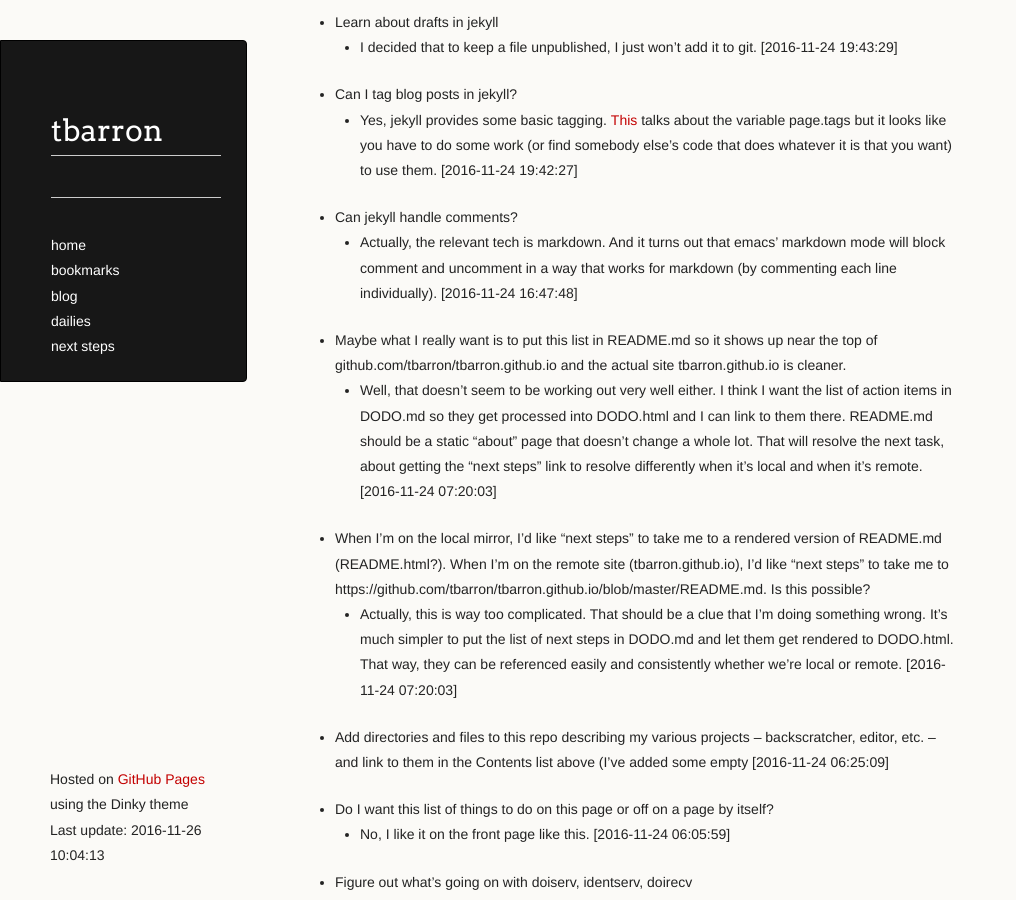
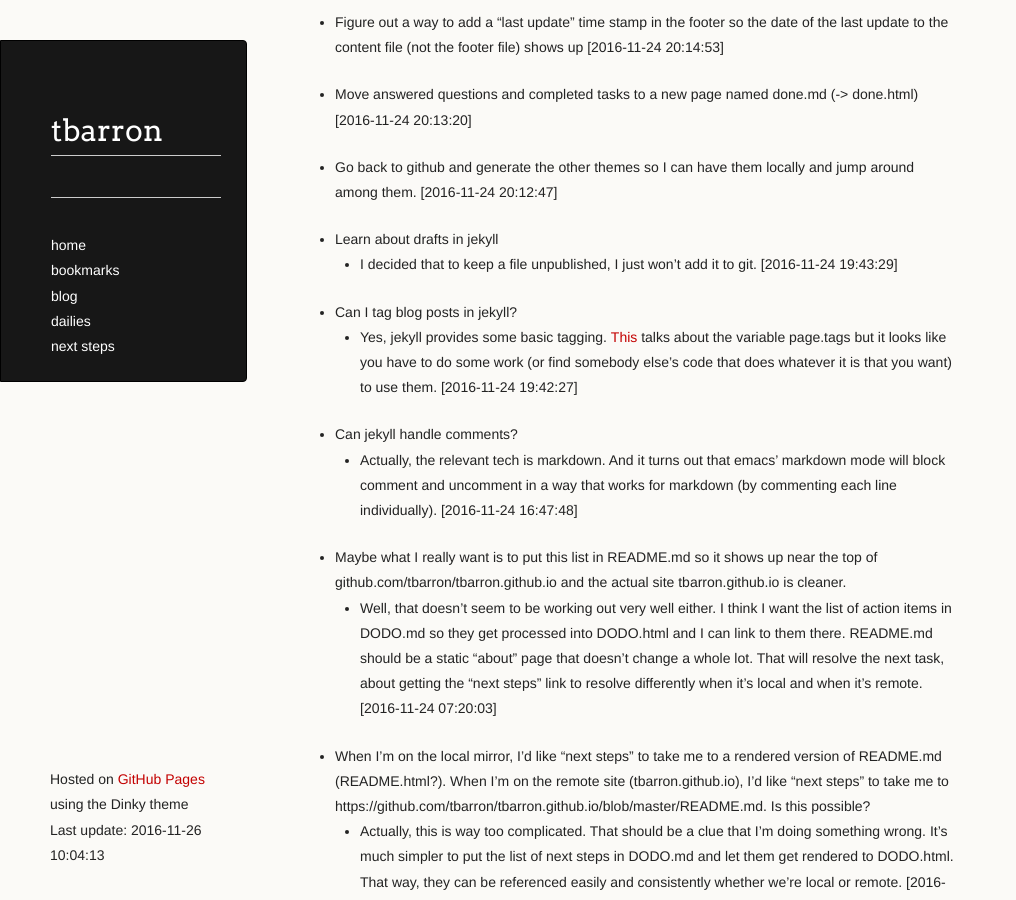
Before and after one commit to tbarron/tbarron.github.io, a Jekyll site: the page built from done.md, in a window 1280 px wide and 900 px high. Shown: the whole window, without its empty margins (0-1016 px from the left). Built offline with Jekyll 4.4.1, drawn with Linux system fonts in a browser that asks for light colours.

Commit message:
- updates

```diff
--- a/done.md
+++ b/done.md
@@ -1,6 +1,16 @@
 ---
 title: Answered Questions, Completed Tasks
 ---
+
+ * Figure out a way to add a "last update" time stamp in the footer so the
+   date of the last update to the content file (not the footer file) shows
+   up [2016-11-24 20:14:53]
+
+ * Move answered questions and completed tasks to a new page named
+   done.md (-> done.html) [2016-11-24 20:13:20]
+
+ * Go back to github and generate the other themes so I can have them
+   locally and jump around among them. [2016-11-24 20:12:47]
 
  * Learn about drafts in jekyll
    * I decided that to keep a file unpublished, I just won't add it to git.
```
Also changed, not shown: DODO.md (+0 -10 lines).
